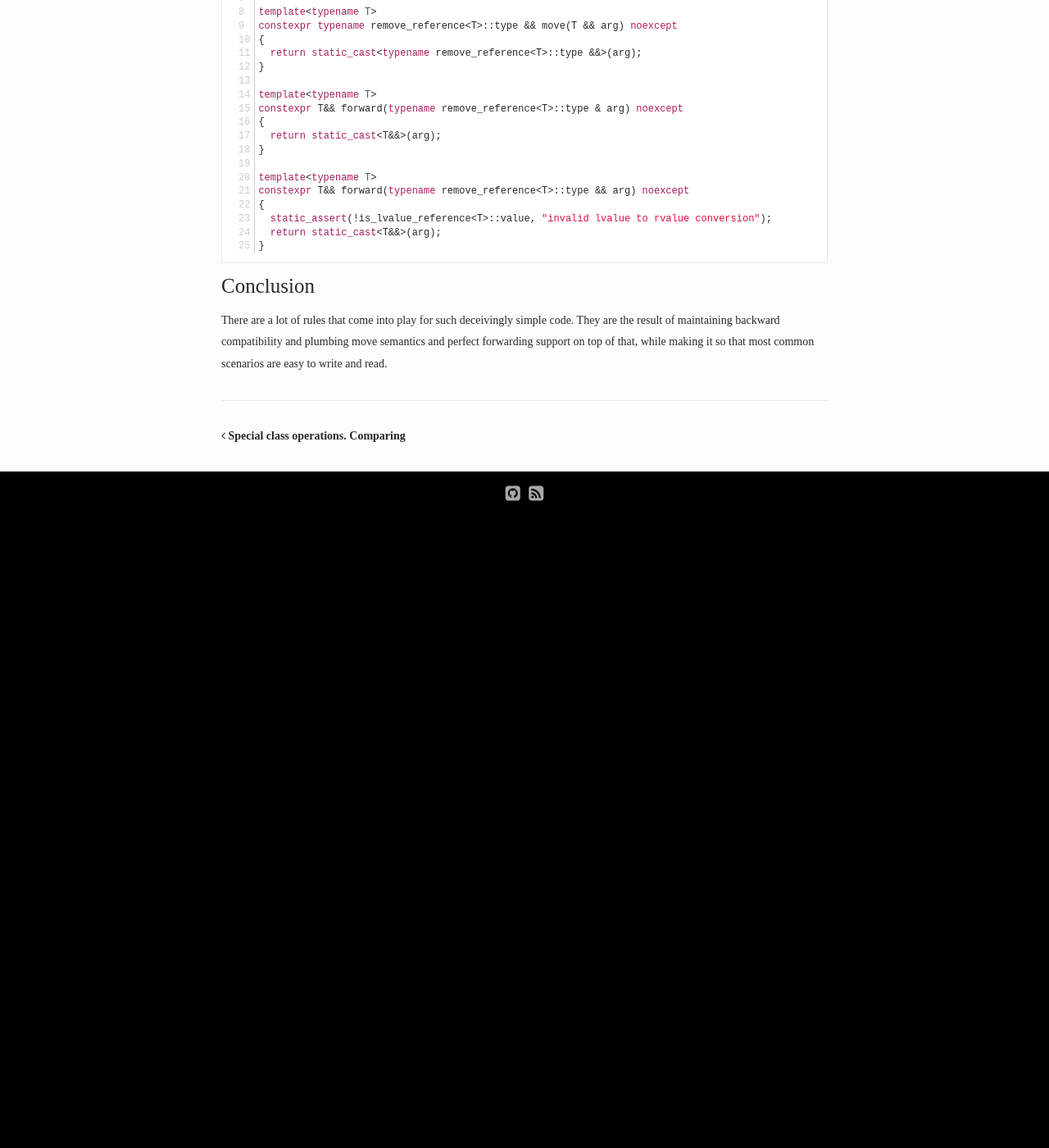
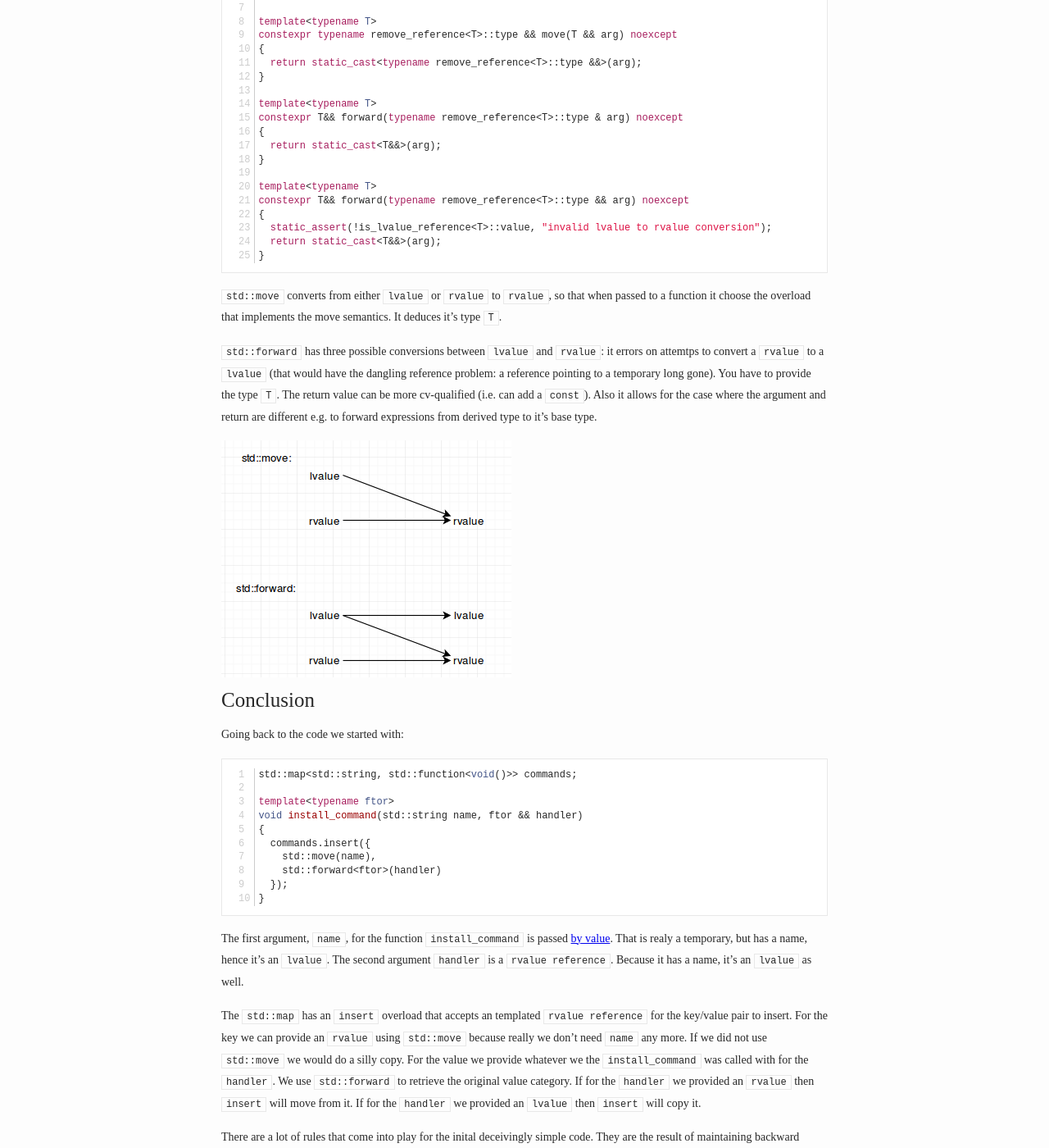
Before and after one commit to bajamircea/bajamircea.github.io, a Jekyll site: the page built from _posts/2016-04-07-move-forward.markdown, in a window 1280 px wide and 1400 px high, scrolled down 4603 px. Shown: the whole window at 82% size. Built offline with Jekyll 4.4.1, drawn with Linux system fonts in a browser that asks for light colours; nearby versions of some CDN libraries; before the commit the page ends 5233 px from its top, so only the background shows below that; some of the changed text lies outside the part shown.

Commit message:
Move and forward

```diff
--- a/_posts/2016-04-07-move-forward.markdown
+++ b/_posts/2016-04-07-move-forward.markdown
@@ -140,6 +140,10 @@ overload options . If for an expression the preferred overload is not
 available, there is a fallback mechanism until all options are exhausted, and
 then we get a compiler error.
 
+It is these rules that kick in for a typical copy/move constructor/assignment
+quadruple. The functions that copy take a `const X &`, and the functions that
+move take `X &&`.
+
 {% highlight c++ linenos %}
 struct X {};
 
@@ -165,8 +169,10 @@ int main()
 }
 {% endhighlight %}
 
-There is of course the option of the overload with a `const X &&` argument, but
-I'm going to skip over it in this article.
+In addition to the three overloads above there is of course the option of the
+overload with a `const X &&` argument, but I'm going to skip over it in this
+article.
+
 
 ## Template argument deduction and reference colapsing rules
 
@@ -261,17 +264,81 @@ constexpr T&& forward(typename remove_reference<T>::type && arg) noexcept
 }
 {% endhighlight %}
 
+`std::move` converts from either `lvalue` or `rvalue` to `rvalue`, so that when
+passed to a function it choose the overload that implements the move semantics.
+It deduces it's type `T`.
+
+`std::forward` has three possible conversions between `lvalue` and `rvalue`: it
+errors on attemtps to convert a `rvalue` to a `lvalue` (that would have the
+dangling reference problem: a reference pointing to a temporary long gone). You
+have to provide the type `T`. The return value can be more cv-qualified (i.e.
+can add a `const`). Also it allows for the case where the argument and return
+are different e.g. to forward expressions from derived type to it's base
+type.
+
+![Move vs forward](/assets/2016-04-07-move-forward/move-forward.png)
+
 
 ## Conclusion
 
-There are a lot of rules that come into play for such deceivingly simple code.
-They are the result of maintaining backward compatibility and plumbing move
-semantics and perfect forwarding support on top of that, while making it so
-that most common scenarios are easy to write and read.
+Going back to the code we started with:
+
+{% highlight c++ linenos %}
+std::map<std::string, std::function<void()>> commands;
+
+template<typename ftor>
+void install_command(std::string name, ftor && handler)
+{
+  commands.insert({
+    std::move(name),
+    std::forward<ftor>(handler)
+  });
+}
+{% endhighlight %}
+
+The first argument, `name`, for the function `install_command` is passed [by
+value][pass-by-value]. That is realy a temporary, but has a name, hence it's an
+`lvalue`. The second argument `handler` is a `rvalue reference`. Because it has
+a name, it's an `lvalue` as well.
+
+The `std::map` has an `insert` overload that accepts an templated `rvalue
+reference` for the key/value pair to insert. For the key we can provide an
+`rvalue` using `std::move` because really we don't need `name` any more. If we
+did not use `std::move` we would do a silly copy. For the value we provide
+whatever we the `install_command` was called with for the `handler`. We use
+`std::forward` to retrieve the original value category. If for the `handler` we
+provided an `rvalue` then `insert` will move from it. If for the `handler` we
+provided an `lvalue` then `insert` will copy it.
+
+There are a lot of rules that come into play for the inital deceivingly simple
+code. They are the result of maintaining backward compatibility and plumbing
+move semantics and perfect forwarding support on top of that, while making it
+so that most common scenarios are easy to write and read.
+
+
+## References
+
+- Stroustrup on C++ 11 value category classification:
+  [http://www.stroustrup.com/terminology.pdf][value-category-hist]
+- Cppreference with details on value category:
+  [http://en.cppreference.com/w/cpp/language/value_category][value-category-ref]
+- Thomas Becker on rvalue references:
+  [http://thbecker.net/articles/rvalue_references/section_08.html][thbecker]
+- MSDN on rvalue references:
+  [https://msdn.microsoft.com/en-us/library/dd293668.aspx][msdn]
+- Final C++ 11 versions of std::forward and std::move:
+  [http://www.open-std.org/jtc1/sc22/wg21/docs/papers/2010/n3143.html][n3143]
+- Use cases for std::forward:
+  [http://www.open-std.org/jtc1/sc22/wg21/docs/papers/2009/n2951.html][n2951]
+- On reference binding rules:
+  [http://www.open-std.org/JTC1/SC22/WG21/docs/papers/2008/n2812.html][n2812]
 
 [n4543]: http://www.open-std.org/jtc1/sc22/wg21/docs/papers/2015/n4543.pdf
 [value-category-hist]: http://www.stroustrup.com/terminology.pdf
 [value-category-ref]: http://en.cppreference.com/w/cpp/language/value_category
-[pass-by-value]: http://cpp-next.com/archive/2009/08/want-speed-pass-by-value/
+[pass-by-value]: https://web.archive.org/web/20140205194657/http://cpp-next.com/archive/2009/08/want-speed-pass-by-value/
 [thbecker]: http://thbecker.net/articles/rvalue_references/section_08.html
 [msdn]: https://msdn.microsoft.com/en-us/library/dd293668.aspx
+[n3143]: http://www.open-std.org/jtc1/sc22/wg21/docs/papers/2010/n3143.html
+[n2951]: http://www.open-std.org/jtc1/sc22/wg21/docs/papers/2009/n2951.html
+[n2812]: http://www.open-std.org/JTC1/SC22/WG21/docs/papers/2008/n2812.html
```
Also changed, not shown: other parts of _posts/2016-04-07-move-forward.markdown (+2 -5 lines), assets/2016-04-07-move-forward/move-forward.png (added).
